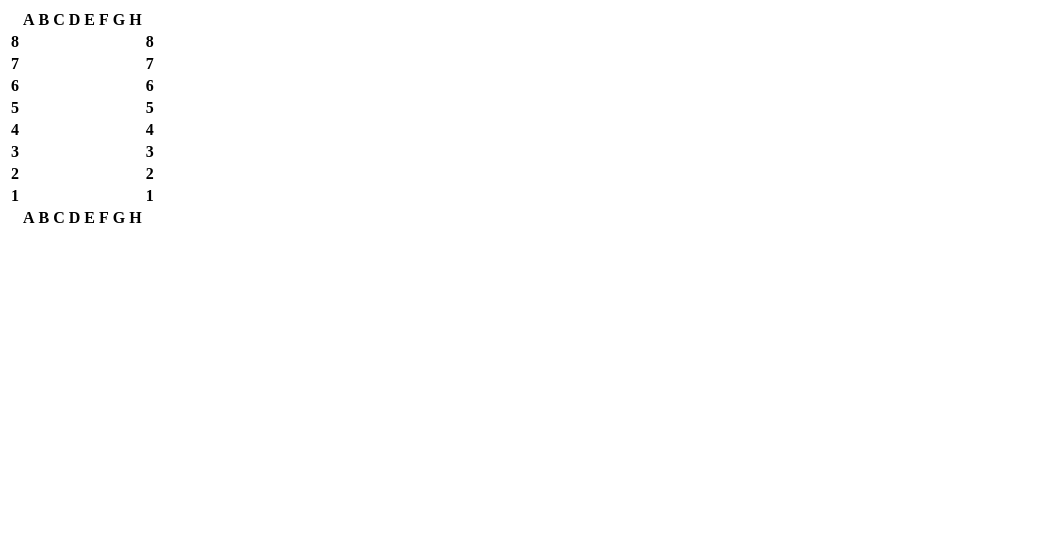
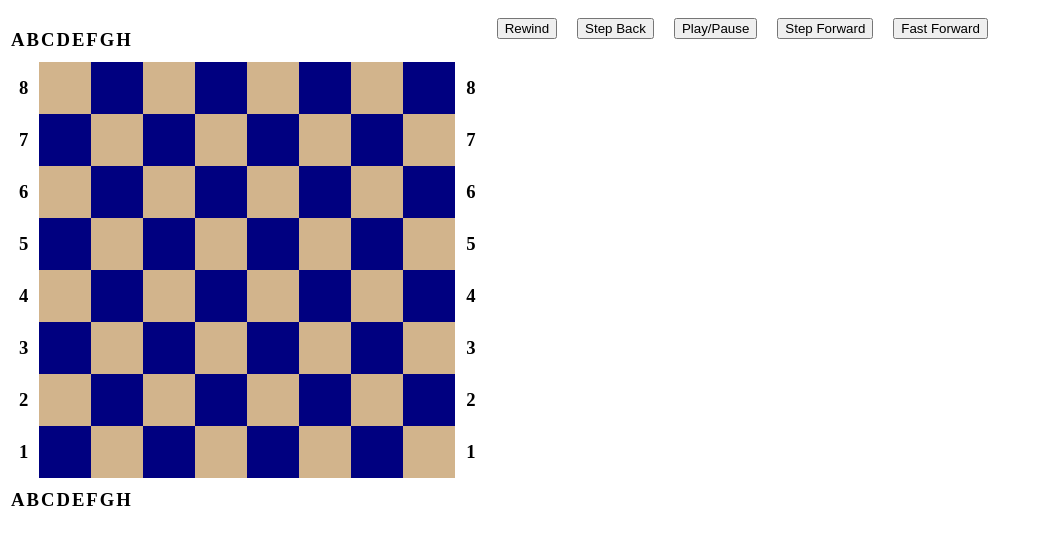
Before and after one commit to Ricecoder/TIY-Chessboard, a plain HTML site: page index.html in a window 1280 px wide. Shown: the whole page, without its empty margins (0-1040 px from the left). Drawn offline with Linux system fonts and the light colour scheme.

Commit message:
chessboard there

```diff
--- a/css/styles.css
+++ b/css/styles.css
@@ -0,0 +1,48 @@
+table {
+  font-size: 14pt;
+  float: left;
+  margin-top: 10px;
+  margin-bottom: 10px;
+  border: 0px;
+  border-spacing: 0px;
+
+}
+
+tr{
+  border: 0px;
+}
+
+.light {
+  height: 50px;
+  width: 50px;
+  background-color: tan;
+  display: inline-block;
+}
+
+.dark {
+  height: 50px;
+  width: 50px;
+  background-color: navy;
+  display: inline-block;
+}
+
+.col-heading {
+  margin-top: 10px;
+  margin-bottom: 10px;
+  display: inline-block;
+  width: 50px;
+
+}
+
+
+.row-heading {
+  display: inline-block;
+  margin: 10px;
+
+}
+
+button {
+  float: left;
+  display: inline-block;
+  margin: 10px;
+}
--- a/index.html
+++ b/index.html
@@ -1,13 +1,14 @@
 <!DOCTYPE html>
 <html>
   <head>
-    <link rel="stylesheets" type="text/css" href="css/styles.css"/>
+    <title>Chess Board</title>
+    <link rel="stylesheet" type="text/css" href="css/styles.css"></link>
   </head>
 
   <body>
 
     <table>
-      <tr>
+      <tr class="col-heading">
         <th scope="col"></th>
         <th scope="col">A</th>
         <th scope="col">B</th>
@@ -20,7 +21,7 @@
       </tr>
 
       <tr id="eighth">
-        <th scope="row">8</th>
+        <th class="row-heading" scope="row">8</th>
 
         <td class="light"></td>
         <td class="dark"></td>
@@ -31,11 +32,26 @@
         <td class="light"></td>
         <td class="dark"></td>
 
-        <th scope="row">8</th>
+        <th class="row-heading" scope="row">8</th>
       </tr>
 
       <tr id="seventh">
-        <th scope="row">7</th>
+        <th class="row-heading" scope="row">7</th>
+
+        <td class="dark"></td>
+        <td class="light"></td>
+        <td class="dark"></td>
+        <td class="light"></td>
+        <td class="dark"></td>
+        <td class="light"></td>
+        <td class="dark"></td>
+        <td class="light"></td>
+
+        <th class="row-heading" scope="row">7</th>
+      </tr>
+
+      <tr id="sixth">
+        <th class="row-heading" scope="row">6</th>
 
         <td class="light"></td>
         <td class="dark"></td>
@@ -46,11 +62,26 @@
         <td class="light"></td>
         <td class="dark"></td>
 
-        <th scope="row">7</th>
+        <th class="row-heading" scope="row">6</th>
       </tr>
 
-      <tr id="sixth">
-        <th scope="row">6</th>
+      <tr id="fifth">
+        <th class="row-heading" scope="row">5</th>
+
+        <td class="dark"></td>
+        <td class="light"></td>
+        <td class="dark"></td>
+        <td class="light"></td>
+        <td class="dark"></td>
+        <td class="light"></td>
+        <td class="dark"></td>
+        <td class="light"></td>
+
+        <th class="row-heading" scope="row">5</th>
+      </tr>
+
+      <tr id="fourth">
+        <th class="row-heading" scope="row">4</th>
 
         <td class="light"></td>
         <td class="dark"></td>
@@ -61,11 +92,27 @@
         <td class="light"></td>
         <td class="dark"></td>
 
-        <th scope="row">6</th>
+        <th class="row-heading" scope="row">4</th>
       </tr>
 
-      <tr id="fifth">
-        <th scope="row">5</th>
+
+      <tr id="third">
+        <th class="row-heading" scope="row">3</th>
+
+        <td class="dark"></td>
+        <td class="light"></td>
+        <td class="dark"></td>
+        <td class="light"></td>
+        <td class="dark"></td>
+        <td class="light"></td>
+        <td class="dark"></td>
+        <td class="light"></td>
+
+        <th class="row-heading" scope="row">3</th>
+      </tr>
+
+      <tr id="second">
+        <th class="row-heading" scope="row">2</th>
 
         <td class="light"></td>
         <td class="dark"></td>
@@ -76,12 +123,13 @@
         <td class="light"></td>
         <td class="dark"></td>
 
-        <th scope="row">5</th>
+        <th class="row-heading" scope="row">2</th>
       </tr>
 
-      <tr id="fourth">
-        <th scope="row">4</th>
+      <tr id="first">
+        <th class="row-heading" scope="row">1</th>
 
+        <td class="dark"></td>
         <td class="light"></td>
         <td class="dark"></td>
         <td class="light"></td>
@@ -89,58 +137,11 @@
         <td class="light"></td>
         <td class="dark"></td>
         <td class="light"></td>
-        <td class="dark"></td>
 
-        <th scope="row">4</th>
+        <th class="row-heading" scope="row">1</th>
       </tr>
 
-
-      <tr id="third">
-        <th scope="row">3</th>
-
-        <td class="light"></td>
-        <td class="dark"></td>
-        <td class="light"></td>
-        <td class="dark"></td>
-        <td class="light"></td>
-        <td class="dark"></td>
-        <td class="light"></td>
-        <td class="dark"></td>
-
-        <th scope="row">3</th>
-      </tr>
-
-      <tr id="second">
-        <th scope="row">2</th>
-
-        <td class="light"></td>
-        <td class="dark"></td>
-        <td class="light"></td>
-        <td class="dark"></td>
-        <td class="light"></td>
-        <td class="dark"></td>
-        <td class="light"></td>
-        <td class="dark"></td>
-
-        <th scope="row">2</th>
-      </tr>
-
-      <tr id="first">
-        <th scope="row">1</th>
-
-        <td class="light"></td>
-        <td class="dark"></td>
-        <td class="light"></td>
-        <td class="dark"></td>
-        <td class="light"></td>
-        <td class="dark"></td>
-        <td class="light"></td>
-        <td class="dark"></td>
-
-        <th scope="row">1</th>
-      </tr>
-
-      <tr>
+      <tr class="col-heading">
         <th scope="col"></th>
         <th scope="col">A</th>
         <th scope="col">B</th>
@@ -150,10 +151,18 @@
         <th scope="col">F</th>
         <th scope="col">G</th>
         <th scope="col">H</th>
+      </tr>
+    </table>
 
-      </tr>
+    <nav>
+      <button>Rewind</button>
+      <button>Step Back</button>
+      <button>Play/Pause</button>
+      <button>Step Forward</button>
+      <button>Fast Forward</button>
+    </nav>
 
-    </table>
+
 
   </body>
 
```
